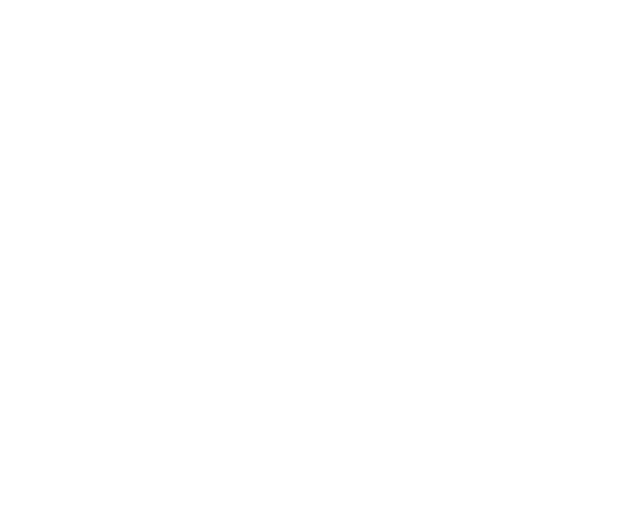
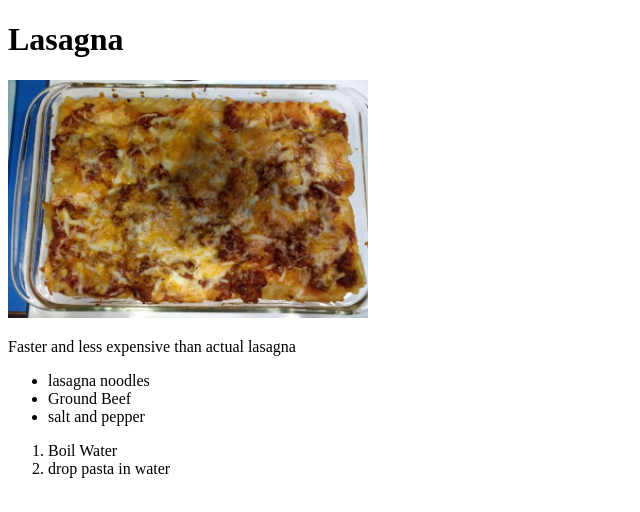
Before and after one commit to daveit86/Odin-recipes, a plain HTML site: page recipes/lasagna.html in a window 1280 px wide. Shown: the whole page, without its empty margins (0-640 px from the left). Drawn offline with Linux system fonts and the light colour scheme.

Commit message:
Add lasagna recipe

```diff
--- a/recipes/lasagna.html
+++ b/recipes/lasagna.html
@@ -7,6 +7,23 @@
     <title>Document</title>
 </head>
 <body>
-
+    <h1>Lasagna</h1>
+    <img src="lasagna.jpg" alt="Lasagna" width="360">
+    <div>
+        <p>Faster and less expensive than actual lasagna</p>
+    </div>
+    <div>
+        <ul>
+            <li>lasagna noodles</li>
+            <li>Ground Beef</li>
+            <li>salt and pepper</li>
+        </ul>
+    </div>
+    <div>
+        <ol>
+            <li>Boil Water</li>
+            <li>drop pasta in water</li>
+        </ol>
+    </div>
 </body>
 </html>
```
Also changed, not shown: recipes/lasagna.jpg (added).
